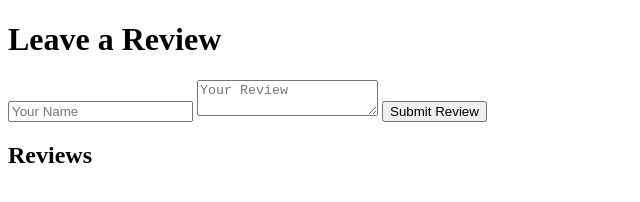
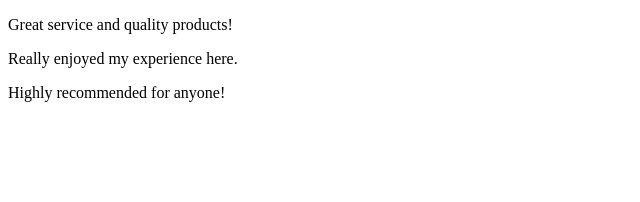
Before and after one commit to Zymir25/PA.1, a website: page index.html in a window 1280 px wide. Shown: the whole page, without its empty margins (0-640 px from the left). Drawn offline with Linux system fonts and the light colour scheme; no server answers.

Commit message:
index.html

```diff
--- a/index.html
+++ b/index.html
@@ -3,21 +3,15 @@
 <head>
     <meta charset="UTF-8">
     <meta name="viewport" content="width=device-width, initial-scale=1.0">
-    <title>Review Section</title>
-    <link rel="stylesheet" href="styles.css">
+    <title>Reviews</title>
 </head>
 <body>
-    <div class="container">
-        <h1>Leave a Review</h1>
-        <form id="reviewForm">
-            <input type="text" id="name" placeholder="Your Name" required>
-            <textarea id="review" placeholder="Your Review" required></textarea>
-            <button type="submit">Submit Review</button>
-        </form>
+    <div id="reviewContainer">
+        <p>Great service and quality products!</p>
+        <p>Really enjoyed my experience here.</p>
+        <p>Highly recommended for anyone!</p>
+    </div>
 
-        <h2>Reviews</h2>
-        <div id="reviews"></div>
-    </div>
     <script src="script.js"></script>
 </body>
 </html>
```
